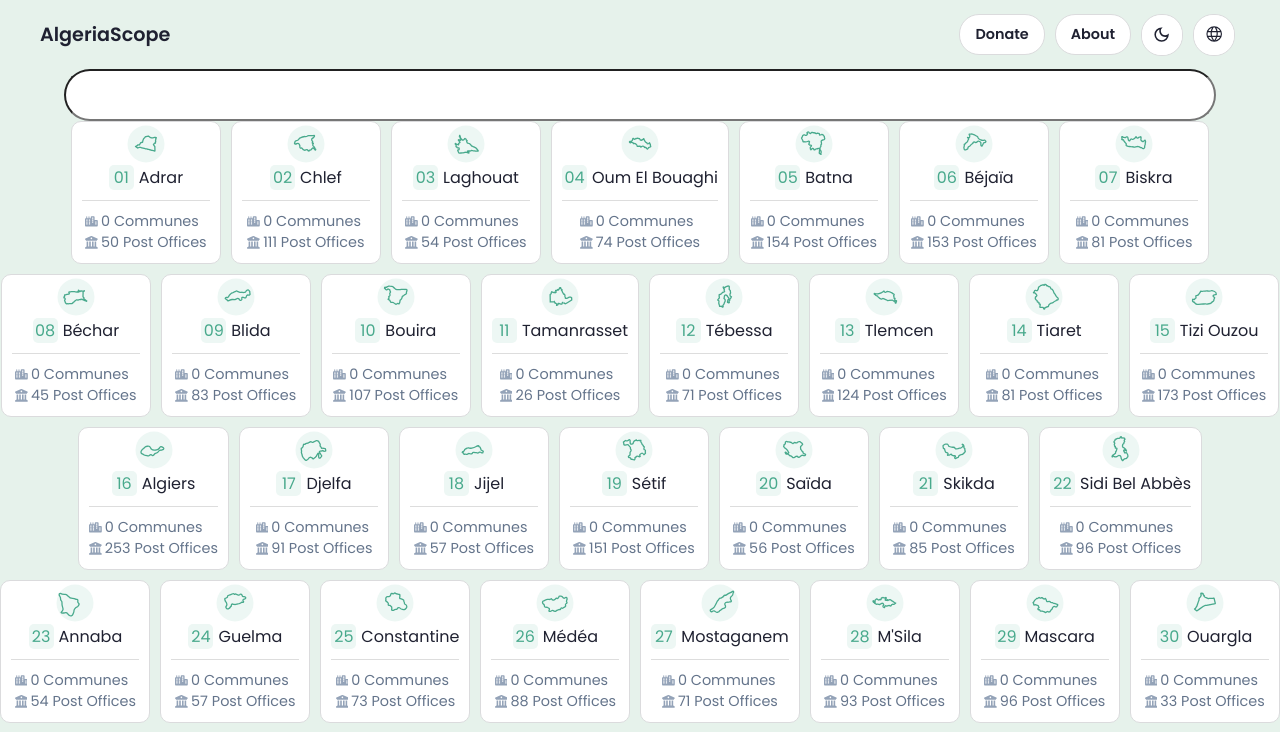
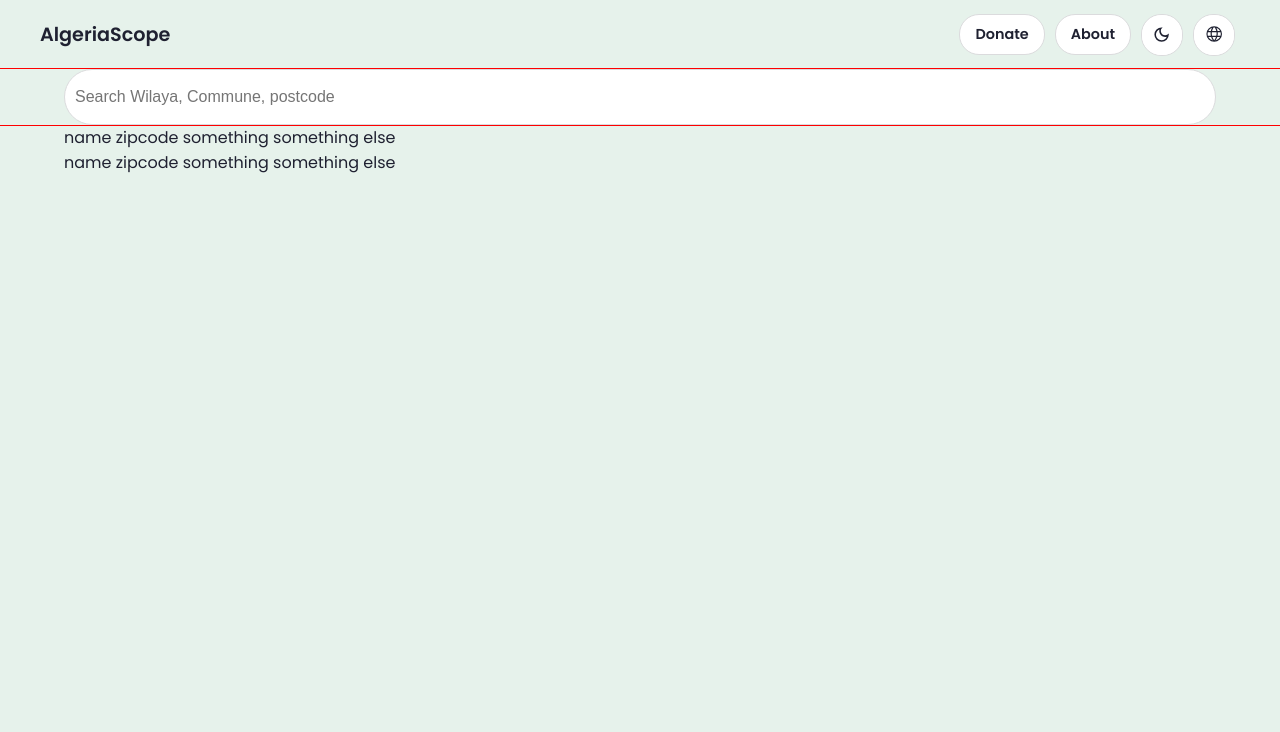
Before and after one commit to algeriascope/algeriascope.github.io, a React (Vite) app: page /postcodes in a window 1280 px wide. Shown: the top 732 px of the page. Built offline with nearby package versions, Linux system fonts and the light colour scheme.

Commit message:
styled search bar

```diff
--- /dev/null
+++ b/src/components/PostcodesSearch.jsx
@@ -0,0 +1,29 @@
+import React from 'react';
+import styles from './PostcodesSearch.module.css'
+const PostcodesSearch = ({query, setQuery}) => {
+  return (
+    <div className={styles.container}>
+
+      <input
+        type="text"
+        className={styles.searchInput}
+        value={query}
+        onChange={(e) => setQuery(e.target.value)}
+        placeholder='Search Wilaya, Commune, postcode'
+      />
+      <div className={styles.searchResults}>
+         <div className={styles.searchResult}>
+          name zipcode something
+          something else
+        </div>
+        <div className={styles.searchResult}>
+          name zipcode something
+          something else
+        </div>
+
+      </div>
+    </div>
+    );
+};
+
+export default PostcodesSearch;
--- /dev/null
+++ b/src/components/PostcodesSearch.module.css
@@ -0,0 +1,37 @@
+.container {
+  position: relative;
+  outline: 1px solid #f00;
+}
+
+.searchInput {
+  display: block;
+  width: 90vw;
+  margin: 0 auto;
+  font-size: 1rem;
+  border-radius: 999px;
+  padding: 18px 10px;
+  color: var(--text-primary);
+  border: 1px solid;
+  border-color: var(--card-border);
+  background-color: var(--bg-card);
+  outline: none;
+}
+.searchInput:hover {
+  background-color: var(--bg-card-hover);
+  transition:
+    border-color 0.2s ease-in-out,
+    background-color 0.2s ease-in-out;
+}
+.searchInput:focus {
+  background-color: var(--bg-card);
+  border-color: var(--accent-color);
+}
+.searchResults {
+  position: absolute;
+  color: var(--text-primary);
+  /* outline: 1px solid #f00; */
+  top: 100%;
+  left: 50%;
+  transform: translateX(-50%);
+  width: 90vw;
+}
--- a/src/pages/Postcodes.jsx
+++ b/src/pages/Postcodes.jsx
@@ -4,6 +4,7 @@ import styles from './Postcodes.module.css';
 import data from '../data/algeria_data.json';
 import { Link } from 'react-router-dom';
 import { FaCity, FaBuildingColumns } from 'react-icons/fa6';
+import PostcodesSearch from '../components/PostcodesSearch';
 
 const wilayaMaps = import.meta.glob('../assets/maps/*.svg', {
   eager: true,
@@ -33,23 +34,19 @@ const Postcodes = () => {
 
   return (
     <div className={styles.postcodesPage}>
-      <input
-        type="text"
-        className={styles.searchInput}
-        value={query}
-        onChange={(e) => setQuery(e.target.value)}
-      />
+      <PostcodesSearch />
       {/* {filteredData.map((wilaya) =>
         wilaya.postcodes.map((postcode) => (
           <p key={postcode.postcode}>
-      {wilaya.wilaya_name} - {postcode.commune_name}: {postcode.postcode}
+            {filteredData.wilaya.wilaya_name}
           </p>
-  ))
+        )),
       )} */}
+        {/* <h2>Search your Wilaya</h2> */}
       <div className={styles.postcodesContainer}>
         {data.map((wilaya) => {
           const mapSvg = wilayaMaps[`../assets/maps/${wilaya.wilaya_code}.svg`];
-          const wilayaSlug = slugify(wilaya.wilaya_name)
+          const wilayaSlug = slugify(wilaya.wilaya_name);
           return (
             <Link
               key={wilaya.wilaya_name}
--- a/src/pages/Postcodes.module.css
+++ b/src/pages/Postcodes.module.css
@@ -1,18 +1,11 @@
 .postcodesContainer{
+  margin-top: 1000px;
   display: flex;
   justify-content: center;
   flex-wrap: wrap;
   gap: 10px;
 }
 
-.searchInput{
-  display: block;
-  width: 90vw;
-  margin: 0 auto;
-  font-size: 1.5rem;
-  border-radius: 100px;
-  padding: 10px;
-}
 .postcodesContainer a{
   text-decoration: none;
 }
```
Lines whose indentation alone changed are shown as unchanged.
